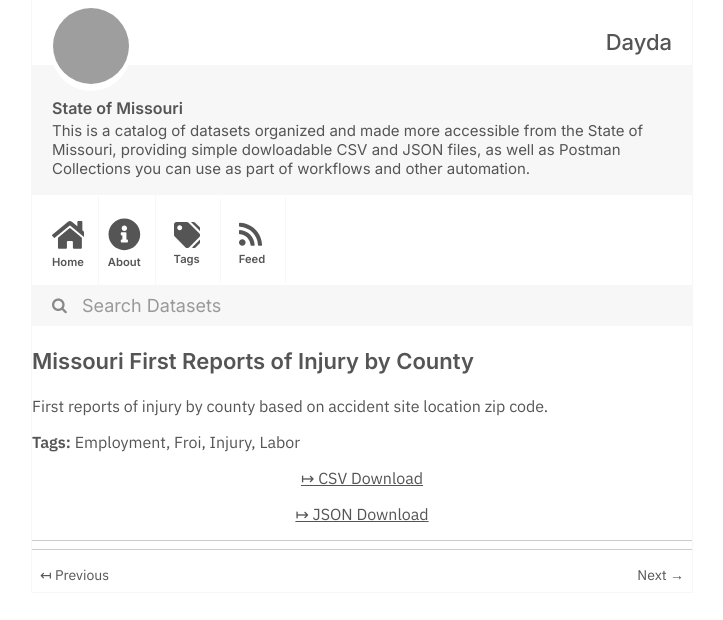
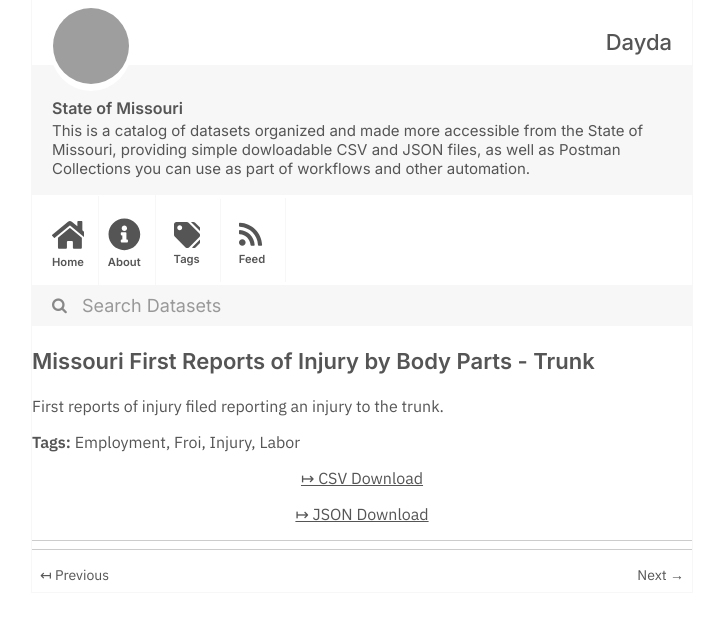
Before and after one commit to dayda-entities/state-of-missouri, a Jekyll site: the page built from _posts/2020-11-10-missouri-first-reports-of-inju.md, in a window 1280 px wide, cut to the strip 0-620 px from the top of the page. Shown: the whole strip, without its empty margins (278-1001 px from the left). Built offline with Jekyll 4.4.1, drawn with Linux system fonts in a browser that asks for light colours; grey boxes are pictures that could not be loaded.

```diff
--- a/_posts/2020-11-10-missouri-first-reports-of-inju.md
+++ b/_posts/2020-11-10-missouri-first-reports-of-inju.md
@@ -1,7 +1,7 @@
 ---
-title: Missouri First Reports of Injury by County
-created: '2020-11-10T17:23:42.053248'
-modified: '2020-11-10T17:23:42.053255'
+title: Missouri First Reports of Injury by Body Parts - Trunk
+created: '2020-11-10T17:23:33.462106'
+modified: '2020-11-10T17:23:33.462117'
 state: active
 type: dataset
 tags:
@@ -11,9 +11,9 @@ tags:
   - Labor
 groups:
   - Local Government
-csv_url: 'https://data.mo.gov/api/views/p7xr-4mcb/rows.csv?accessType=DOWNLOAD'
-json_url: 'https://data.mo.gov/api/views/p7xr-4mcb/rows.json?accessType=DOWNLOAD'
+csv_url: 'https://data.mo.gov/api/views/8gbc-na3a/rows.csv?accessType=DOWNLOAD'
+json_url: 'https://data.mo.gov/api/views/8gbc-na3a/rows.json?accessType=DOWNLOAD'
 layout: post
 
 ---
-First reports of injury by county based on accident site location zip code.
+First reports of injury filed reporting an injury to the trunk.
```
